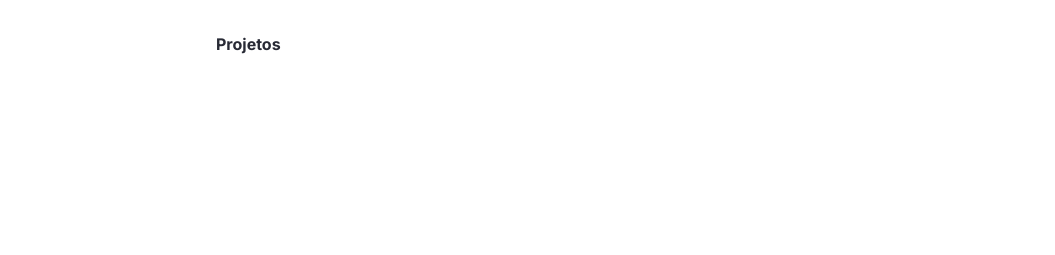
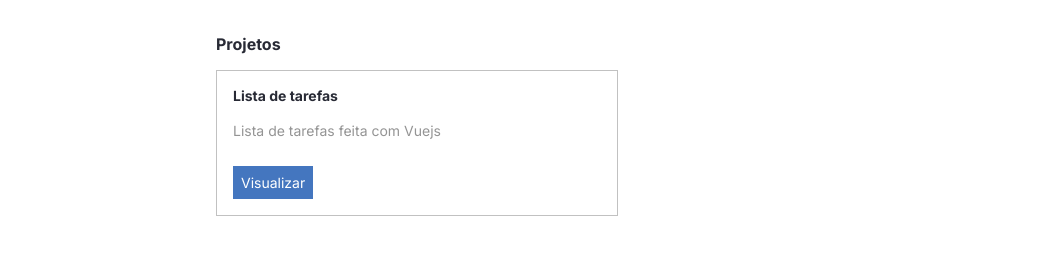
Before and after one commit to MisterConscio/portifolio-react, a React (Create React App) app: page / in a window 1280 px wide. Shown: the part 405-660 px from the top of the page, without its empty margins (96-1151 px from the left). Built offline with nearby package versions, Linux system fonts and the light colour scheme.

Commit message:
Adicionado componenentes de lista de projetos

```diff
--- /dev/null
+++ b/src/components/Projects/index.tsx
@@ -0,0 +1,14 @@
+import Title from '../Title'
+import Parag from '../Paragraph'
+
+import { Card, BtnLink } from './styles'
+
+const Project = () => (
+  <Card>
+    <Title>Lista de tarefas</Title>
+    <Parag tipo="secundario">Lista de tarefas feita com Vuejs</Parag>
+    <BtnLink>Visualizar</BtnLink>
+  </Card>
+)
+
+export default Project
--- /dev/null
+++ b/src/components/Projects/styles.ts
@@ -0,0 +1,16 @@
+import styled from 'styled-components'
+
+export const Card = styled.div`
+  border: 1px solid #c1c1c1;
+  padding: 16px;
+`
+
+export const BtnLink = styled.a`
+  display: inline-block;
+  color: #fff;
+  font-size: 14px;
+  background-color: #4476bf;
+  text-decoration: none;
+  padding: 8px;
+  margin-top: 24px;
+`
--- a/src/containers/Projects/index.tsx
+++ b/src/containers/Projects/index.tsx
@@ -1,8 +1,16 @@
 import Title from '../../components/Title'
+import Project from '../../components/Projects'
+
+import { List } from './styles'
 
 const Projects = () => (
   <section>
     <Title fontSize={16}>Projetos</Title>
+    <List>
+      <li>
+        <Project />
+      </li>
+    </List>
   </section>
 )
 
--- /dev/null
+++ b/src/containers/Projects/styles.ts
@@ -0,0 +1,14 @@
+import styled from 'styled-components'
+
+export const List = styled.ul`
+  display: grid;
+  grid-template-columns: 1fr 1fr;
+  column-gap: 36px;
+  row-gap: 40px;
+
+  @media (max-width: 768px) {
+    grid-template-columns: 1fr;
+    column-gap: 0;
+    row-gap: 16px;
+  }
+`
--- a/src/styles.ts
+++ b/src/styles.ts
@@ -5,6 +5,7 @@
     padding: 0;
     margin: 0;
     font-family: 'Inter', sans-serif;
+    list-style: none;
   }
 
   body {
```
